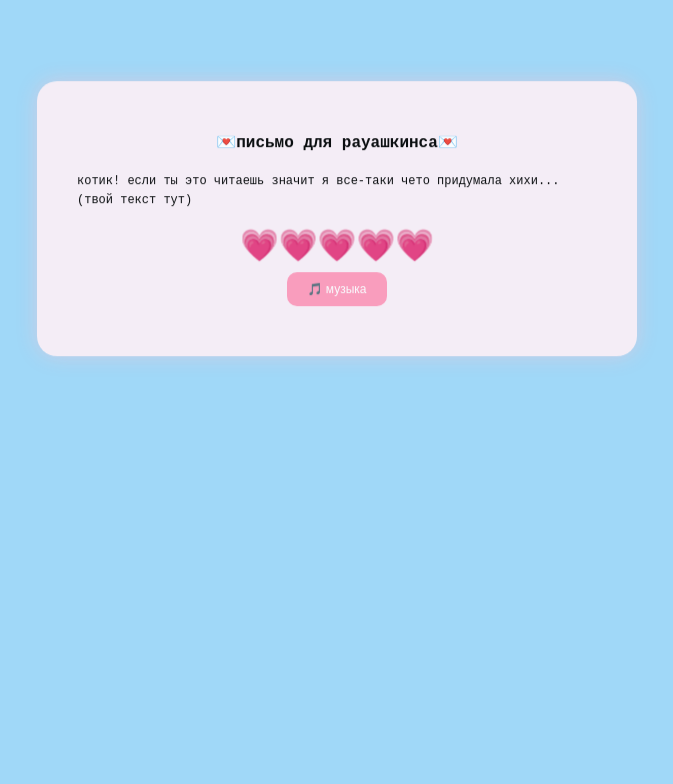
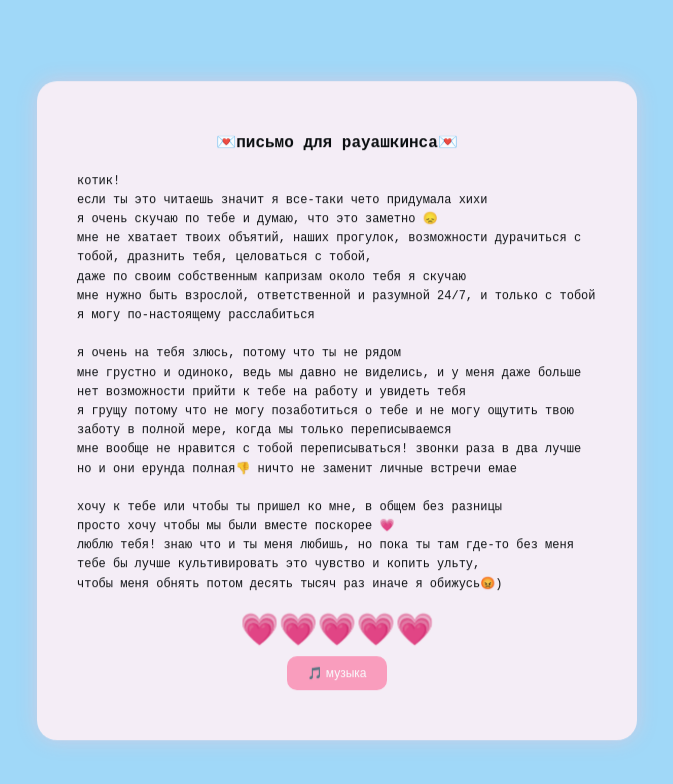
Before and after one commit to vlevla-k/rauan-zhopik, a plain HTML site: page index.html in a window 1280 px wide. Both pictures are taken after a click on the element 640 px from the left and 400 px from the top of the page. Shown: the whole page, without its empty margins (303-976 px from the left). Drawn offline with Linux system fonts and the light colour scheme.

Commit message:
Update index.html

```diff
--- a/index.html
+++ b/index.html
@@ -167,8 +167,22 @@ html, body {
 
 <div class="letter-container" id="letter">
   <h1>💌письмо для рауашкинса💌</h1>
-  <p>котик! если ты это читаешь значит я все-таки чето придумала хихи...
-  (твой текст тут)</p>
+  <p>котик!
+если ты это читаешь значит я все-таки чето придумала хихи
+я очень скучаю по тебе и думаю, что это заметно 😞
+мне не хватает твоих объятий, наших прогулок, возможности дурачиться с тобой, дразнить тебя, целоваться с тобой,
+даже по своим собственным капризам около тебя я скучаю
+мне нужно быть взрослой, ответственной и разумной 24/7, и только с тобой я могу по-настоящему расслабиться
+
+я очень на тебя злюсь, потому что ты не рядом
+мне грустно и одиноко, ведь мы давно не виделись, и у меня даже больше нет возможности прийти к тебе на работу и увидеть тебя
+я грущу потому что не могу позаботиться о тебе и не могу ощутить твою заботу в полной мере, когда мы только переписываемся
+мне вообще не нравится с тобой переписываться! звонки раза в два лучше но и они ерунда полная👎 ничто не заменит личные встречи емае
+
+хочу к тебе или чтобы ты пришел ко мне, в общем без разницы
+просто хочу чтобы мы были вместе поскорее 💗
+люблю тебя! знаю что и ты меня любишь, но пока ты там где-то без меня тебе бы лучше культивировать это чувство и копить ульту,
+чтобы меня обнять потом десять тысяч раз иначе я обижусь😡)</p>
   <div class="hearts-line">💗💗💗💗💗</div>
   <button onclick="toggleMusic()">🎵 музыка</button>
 </div>
```
